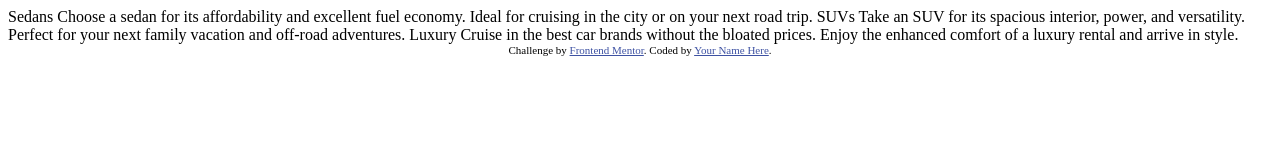
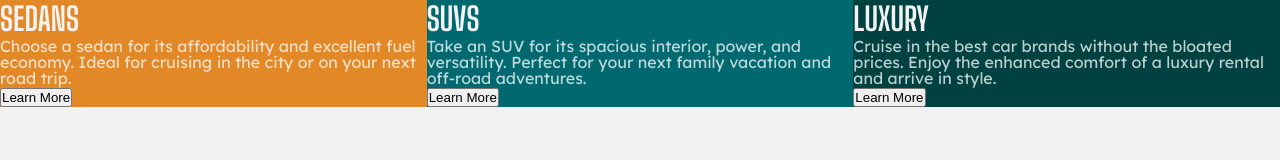
Before and after one commit to Nazaf64/three-column-card-component, a plain HTML site: page index.html in a window 1280 px wide. Drawn offline with Linux system fonts and the light colour scheme.

Commit message:
HTML layout and basic color complete

```diff
--- a/index.html
+++ b/index.html
@@ -6,31 +6,51 @@
 
   <link rel="icon" type="image/png" sizes="32x32" href="./images/favicon-32x32.png">
 
-  <title>Frontend Mentor | 3-column preview card component</title>
+  <link rel="preconnect" href="https://fonts.gstatic.com">
+  <link href="https://fonts.googleapis.com/css2?family=Big+Shoulders+Display:wght@700&family=Lexend+Deca&display=swap" rel="stylesheet">
 
-  <!-- Feel free to remove these styles or customise in your own stylesheet 👍 -->
-  <style>
-    .attribution { font-size: 11px; text-align: center; }
-    .attribution a { color: hsl(228, 45%, 44%); }
-  </style>
+
+
+  <link rel="stylesheet" href="style.css">
+
+  <title>3-column preview card component</title>
+
 </head>
 <body>
+  <main>
+    <div id="card-wrapper">
+      <div id="sedan">
+        <h1>SEDANS</h1>
+        <p>Choose a sedan for its affordability and excellent fuel economy. Ideal for cruising in the city
+          or on your next road trip.</p>
 
-  Sedans
-  Choose a sedan for its affordability and excellent fuel economy. Ideal for cruising in the city
-  or on your next road trip.
+        <button>Learn More</button>
+      </div>
 
-  SUVs
-  Take an SUV for its spacious interior, power, and versatility. Perfect for your next family vacation
-  and off-road adventures.
+      <div id="suv">
+        <h1>SUVS</h1>
+        <p>Take an SUV for its spacious interior, power, and versatility. Perfect for your next family vacation
+          and off-road adventures.</p>
 
-  Luxury
-  Cruise in the best car brands without the bloated prices. Enjoy the enhanced comfort of a luxury
-  rental and arrive in style.
+        <button>Learn More</button>
+      </div>
 
-  <div class="attribution">
+
+      <div id="luxury">
+        <h1>LUXURY</h1>
+        <p>Cruise in the best car brands without the bloated prices. Enjoy the enhanced comfort of a luxury
+          rental and arrive in style.</p>
+
+        <button>Learn More</button>
+      </div>
+    </div>
+  </main>
+
+
+  <!-- <div class="attribution">
     Challenge by <a href="https://www.frontendmentor.io?ref=challenge" target="_blank">Frontend Mentor</a>.
     Coded by <a href="#">Your Name Here</a>.
-  </div>
+  </div> -->
+
 </body>
 </html>
--- /dev/null
+++ b/style.css
@@ -0,0 +1,42 @@
+*{
+    padding: 0;
+    margin: 0;
+    box-sizing: border-box;
+}
+
+/* font-family: 'Big Shoulders Display', cursive;
+
+font-family: 'Lexend Deca', sans-serif; */
+
+body {
+    background-color: hsl(0, 0%, 95%);
+    font-family: 'Lexend Deca', sans-serif;
+}
+
+h1{
+    color: hsl(0, 0%, 95%);
+    font-family: 'Big Shoulders Display', cursive;
+
+}
+
+#card-wrapper{
+    display: grid;
+    grid-template-columns: 1fr 1fr 1fr;
+}
+
+#sedan {
+    background-color: hsl(31, 77%, 52%);
+}
+
+#suv {
+    background-color: hsl(184, 100%, 22%);
+}
+
+#luxury {
+    background-color: hsl(179, 100%, 13%);
+}
+
+p {
+    color: hsla(0, 0%, 100%, 0.75);
+    line-height: 1em;
+}
```
